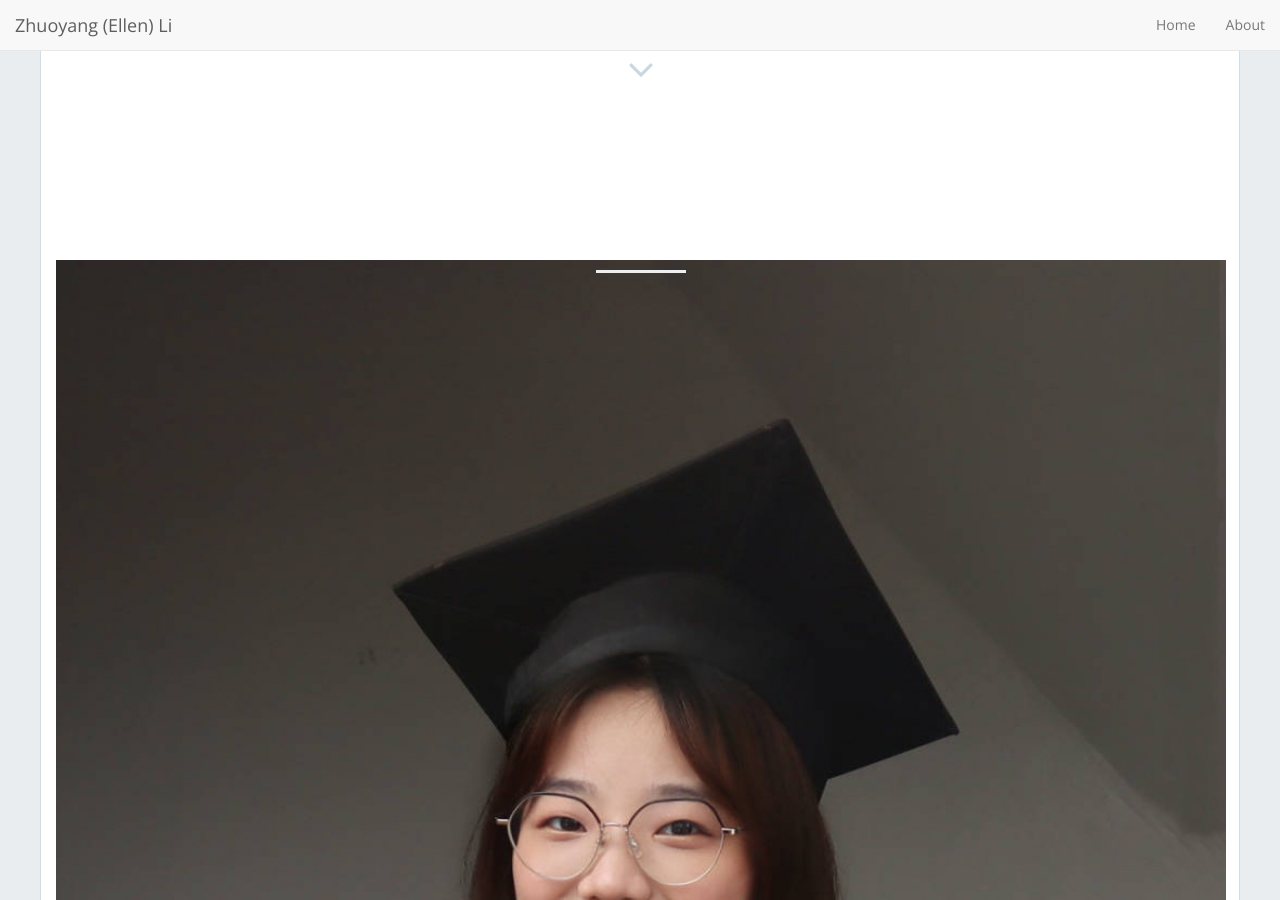
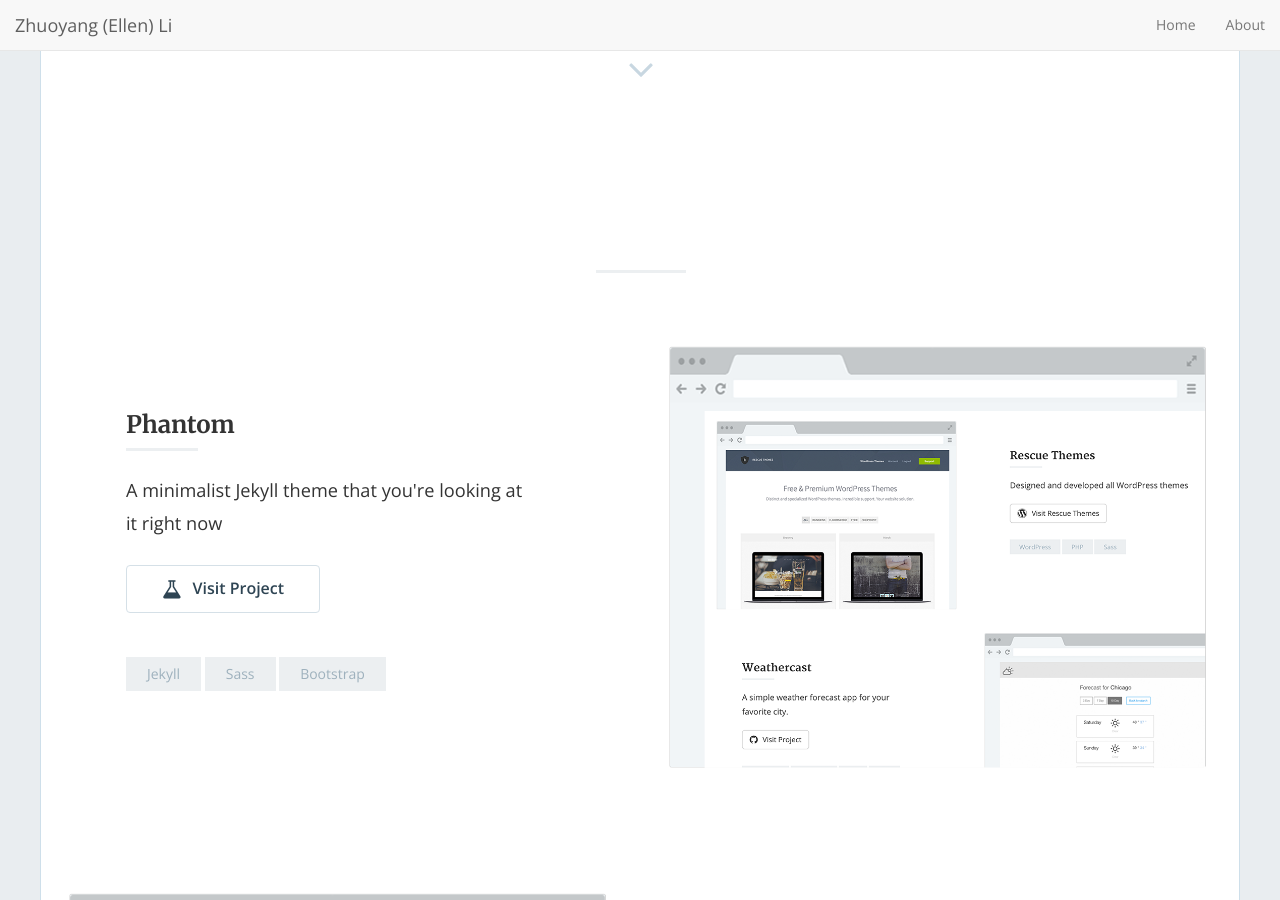
Before and after one commit to jamigibbs/phantom, a Jekyll site: the page built from index.html, in a window 1280 px wide and 900 px high, scrolled down 588 px. Built offline with Jekyll 4.4.1, drawn with Linux system fonts in a browser that asks for light colours; nearby versions of some CDN libraries; the list of posts is cut into pages by our own code.

Commit message:
Update home.html

```diff
--- a/_layouts/home.html
+++ b/_layouts/home.html
@@ -12,16 +12,12 @@
             {% endif %}
             {% if site.section_subtitle != '' %}
             <p class="section-subtitle text-center">{{ site.section_subtitle }}</p>
-                  <picture style="width: 200 px; height: 200 px;">
-        <source srcset="/img/posts/IMG_0440.JPG" media="(orientation: portrait)" />
-        <img src="/img/posts/IMG_0440.JPG" alt="profile" />
-    </picture>
             {% endif %}
 
             <div class="break"></div>
 
             {% for post in paginator.posts %}
-              <div>
+              <div class="wow fadeIn">
               {% if post.position == "left" %}
                 {% include content-left.html %}
               {% endif %}
```
